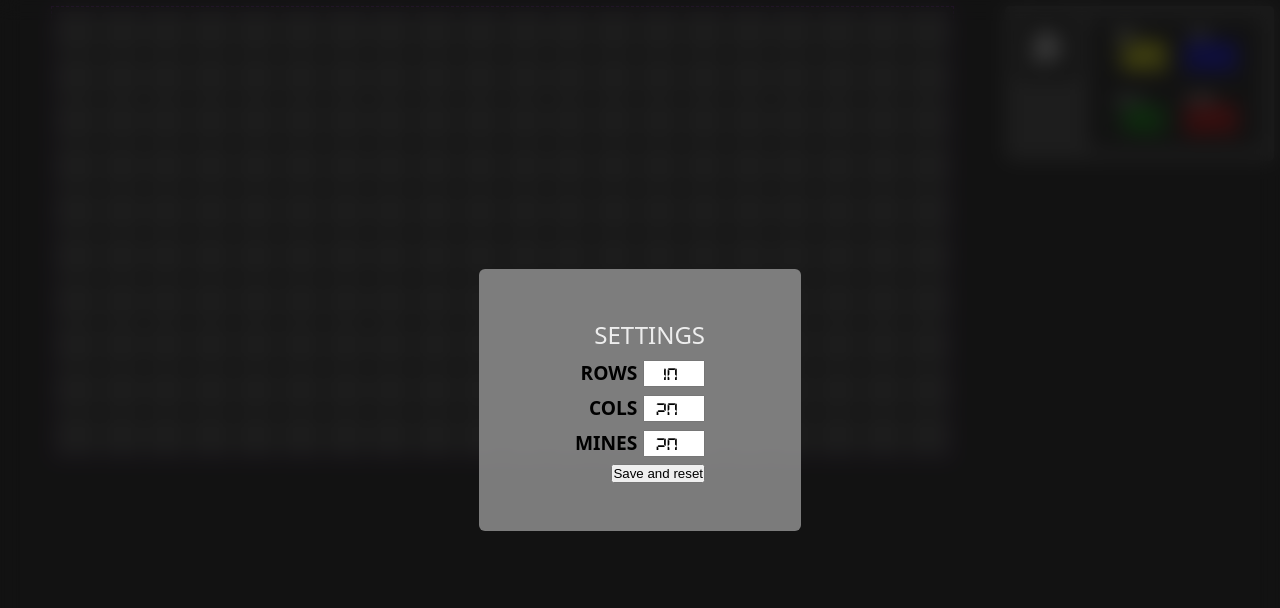
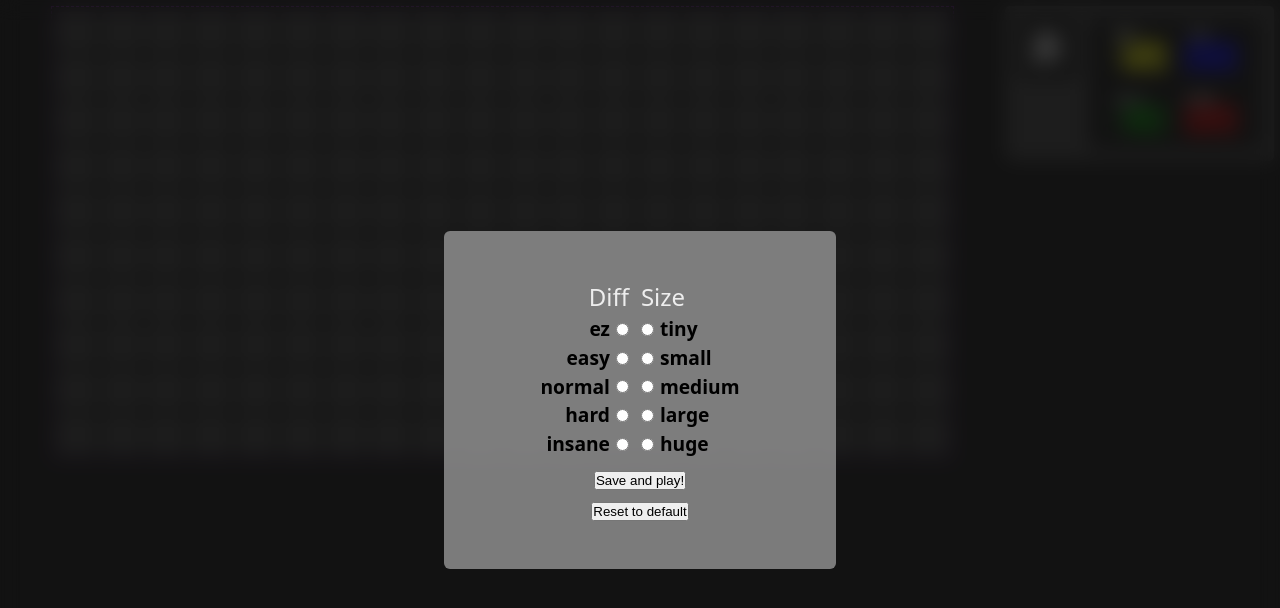
Before and after one commit to javlocan/buscaminas, a React (Vite) app: page / in a window 1280 px wide. Both pictures are taken after a click on the picture 1046 px from the left and 48 px from the top of the page. Shown: the top 608 px of the page. Built offline with nearby package versions, Linux system fonts and the light colour scheme.

Commit message:
Settings working with presets

```diff
--- a/src/App.css
+++ b/src/App.css
@@ -244,6 +244,23 @@
   color: black;
 }
 
+.form {
+  display: flex;
+  flex-direction: column;
+  justify-content: center;
+  align-items: center;
+  gap: 0.5rem;
+}
+
+.options--container {
+  display: flex;
+  flex-direction: row;
+  flex-wrap: nowrap;
+  gap: 0.5rem;
+  align-items: center;
+  justify-content: center;
+}
+
 @media (min-width: 600px) {
   .panel {
     flex-wrap: nowrap;
--- a/src/components/AllModals.tsx
+++ b/src/components/AllModals.tsx
@@ -12,13 +12,10 @@ export const AllModals = (props: Props) => {
 
   const handleSettings = (e: React.FormEvent) => {
     e.preventDefault();
+
     const form = e.target as HTMLFormElement;
-    const settings = {
-      rows: Number(form.rows.value),
-      cols: Number(form.cols.value),
-      mines: Number(form.mines.value),
-    };
-    console.log(settings);
+    const settings = newSettings(form.size.value, form.difficulty.value);
+
     dispatch({
       type: "RESET",
       settings: settings,
@@ -35,44 +32,134 @@ export const AllModals = (props: Props) => {
               handleSettings(e);
             }}
           >
-            <p>SETTINGS</p>
+            <div className="options--container">
+              <div
+                style={{
+                  display: "flex",
+                  flexDirection: "column",
+                  alignItems: "flex-end",
+                }}
+              >
+                <p>Diff</p>
                 <label className="number-label">
-              ROWS
+                  ez
                   <input
                     className="number-input"
-                type="number"
-                id="rows"
-                name="rows"
-                min="10"
-                max="100"
-                defaultValue={settings.rows}
+                    type="radio"
+                    id="ez"
+                    name="difficulty"
+                    value="ez"
                   />
                 </label>
                 <label className="number-label">
-              COLS
+                  easy
                   <input
                     className="number-input"
-                type="number"
-                id="cols"
-                name="cols"
-                min="20"
-                max="200"
-                defaultValue={settings.cols}
+                    type="radio"
+                    id="easy"
+                    name="difficulty"
+                    value="easy"
                   />
                 </label>
                 <label className="number-label">
-              MINES
+                  normal
                   <input
                     className="number-input"
-                type="number"
-                id="mines"
-                name="mines"
-                min="10"
-                max="100"
-                defaultValue={settings.mines}
+                    type="radio"
+                    id="normal"
+                    name="difficulty"
+                    value="normal"
                   />
                 </label>
-            <button type="submit">Save and reset</button>
+                <label className="number-label">
+                  hard
+                  <input
+                    className="number-input"
+                    type="radio"
+                    id="hard"
+                    name="difficulty"
+                    value="hard"
+                  />
+                </label>
+                <label className="number-label">
+                  insane
+                  <input
+                    className="number-input"
+                    type="radio"
+                    id="insane"
+                    name="difficulty"
+                    value="insane"
+                    required
+                  />
+                </label>
+              </div>
+              <div>
+                <p>Size</p>
+                <label className="number-label">
+                  <input
+                    className="number-input"
+                    type="radio"
+                    id="tiny"
+                    name="size"
+                    value="tiny"
+                  />
+                  tiny
+                </label>
+                <label className="number-label">
+                  <input
+                    className="number-input"
+                    type="radio"
+                    id="small"
+                    name="size"
+                    value="small"
+                  />
+                  small
+                </label>
+                <label className="number-label">
+                  <input
+                    className="number-input"
+                    type="radio"
+                    id="medium"
+                    name="size"
+                    value="medium"
+                  />
+                  medium
+                </label>
+                <label className="number-label">
+                  <input
+                    className="number-input"
+                    type="radio"
+                    id="large"
+                    name="size"
+                    value="large"
+                  />
+                  large
+                </label>
+                <label className="number-label">
+                  <input
+                    className="number-input"
+                    type="radio"
+                    id="huge"
+                    name="size"
+                    value="huge"
+                    required
+                  />
+                  huge
+                </label>
+              </div>
+            </div>
+            <button type="submit">Save and play!</button>
+            <button
+              type="button"
+              onClick={() =>
+                dispatch({
+                  type: "RESET",
+                  settings: { rows: 10, cols: 20, mines: 20 },
+                })
+              }
+            >
+              Reset to default
+            </button>
           </form>
         </Modal>
       );
@@ -90,3 +177,27 @@ export const AllModals = (props: Props) => {
       );
   }
 };
+
+const newSettings = (size: string, difficulty: string): Settings => {
+  const SIZE: Record<string, Record<string, number>> = {
+    tiny: { rows: 8, cols: 8 },
+    small: { rows: 10, cols: 20 },
+    medium: { rows: 16, cols: 30 },
+    large: { rows: 30, cols: 16 },
+    huge: { rows: 30, cols: 30 },
+  };
+  const n = SIZE[size].rows * SIZE[size].cols;
+  console.log(n);
+  const DIFFICULTY: Record<string, number> = {
+    ez: Math.floor(n * 0.08),
+    easy: Math.floor(n * 0.12),
+    normal: Math.floor(n * 0.15),
+    hard: Math.floor(n * 0.2),
+    insane: Math.floor(n * 0.25),
+  };
+  return {
+    rows: SIZE[size].rows,
+    cols: SIZE[size].cols,
+    mines: DIFFICULTY[difficulty],
+  };
+};
```
Lines whose indentation alone changed are shown as unchanged.
